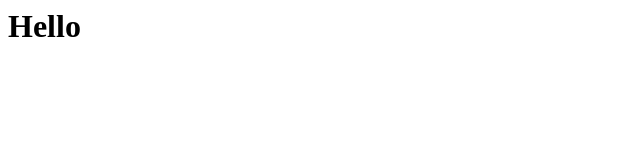
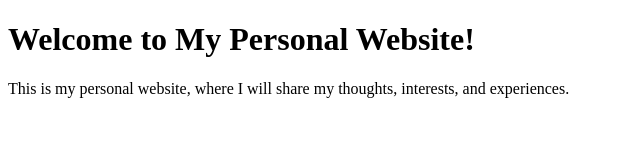
Before and after one commit to torjusik/Personal-Website, a plain HTML site: page index.html in a window 1280 px wide. Shown: the whole page, without its empty margins (0-640 px from the left). Drawn offline with Linux system fonts and the light colour scheme.

Commit message:
Update index.html

```diff
--- a/index.html
+++ b/index.html
@@ -1 +1,10 @@
-<h1>Hello</h1>
+<!DOCTYPE html>
+<html>
+  <head>
+    <title>My Personal Website</title>
+  </head>
+  <body>
+    <h1>Welcome to My Personal Website!</h1>
+    <p>This is my personal website, where I will share my thoughts, interests, and experiences.</p>
+  </body>
+</html>
```
